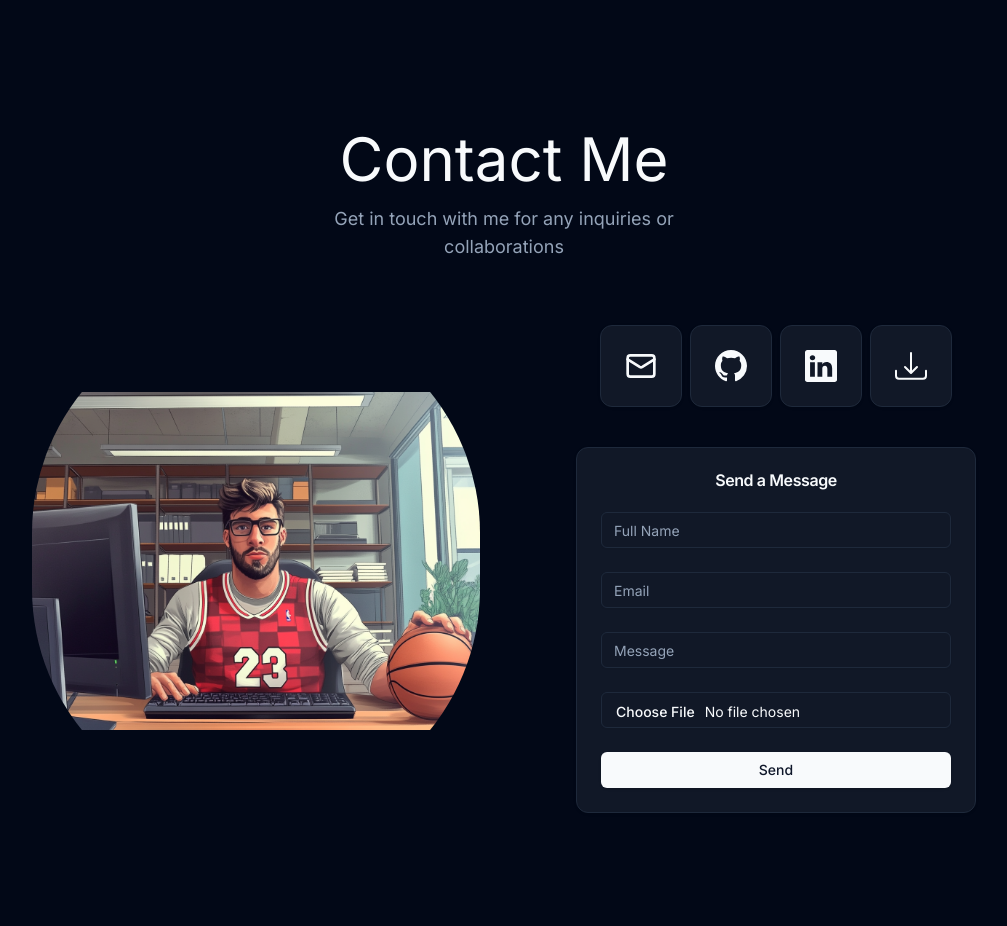
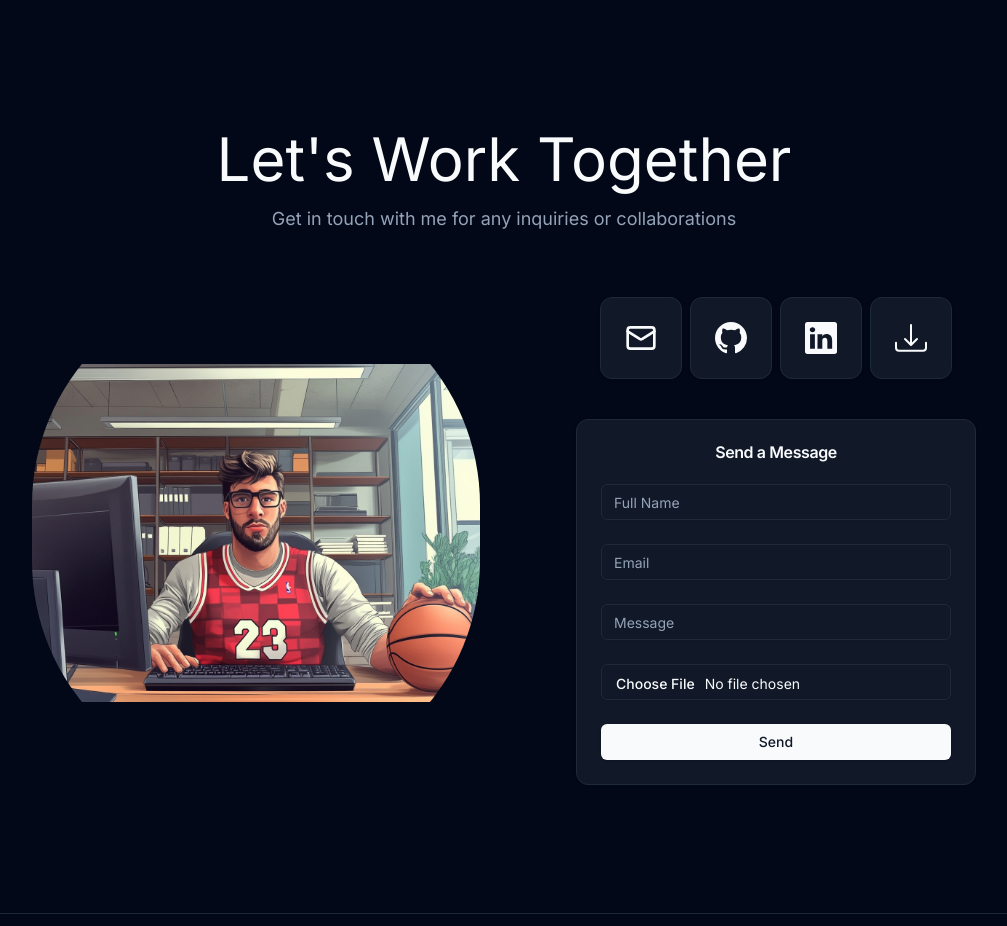
Before and after one commit to erkamkrs/portfolio-website, a Next.js app: page / in a window 1280 px wide. Shown: the part 3100-4026 px from the top of the page, without its empty margins (136-1143 px from the left). Built offline with nearby package versions, Linux system fonts and the light colour scheme.

Commit message:
fix(contact): update header text to "Let's Work Together"

```diff
--- a/components/contact.tsx
+++ b/components/contact.tsx
@@ -74,7 +74,7 @@ export default function Contact() {
             <FadeIn>
                 <div className="mx-auto flex flex-col items-center space-y-4 text-center mb-8">
                     <div className="flex flex-col items-center space-y-4 text-center mb-8">
-                        <h2 className="font-heading text-3xl leading-[1.1] sm:text-3xl md:text-6xl">Contact Me</h2>
+                        <h2 className="font-heading text-3xl leading-[1.1] sm:text-3xl md:text-6xl">Let's Work Together</h2>
                         <p className="max-w-[85%] leading-normal text-muted-foreground sm:text-lg sm:leading-7">
                             Get in touch with me for any inquiries or collaborations
                         </p>
```
